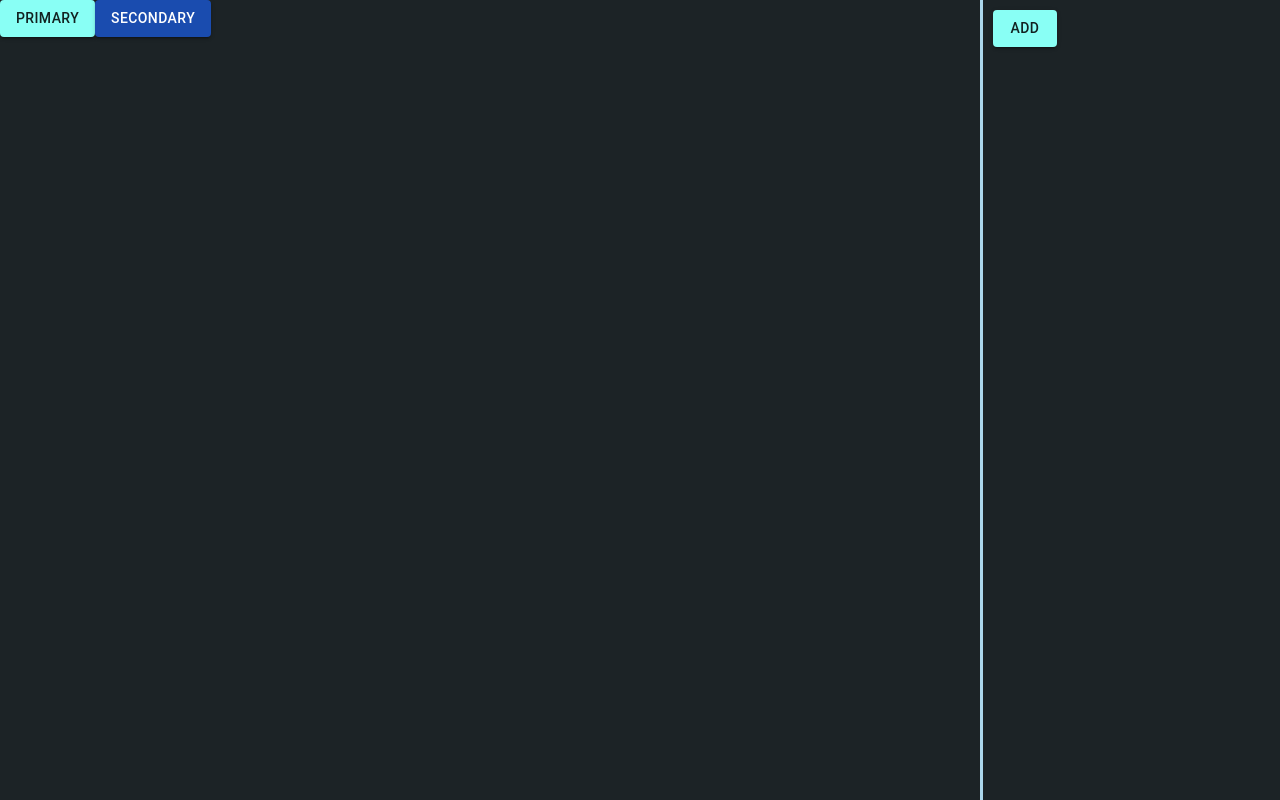
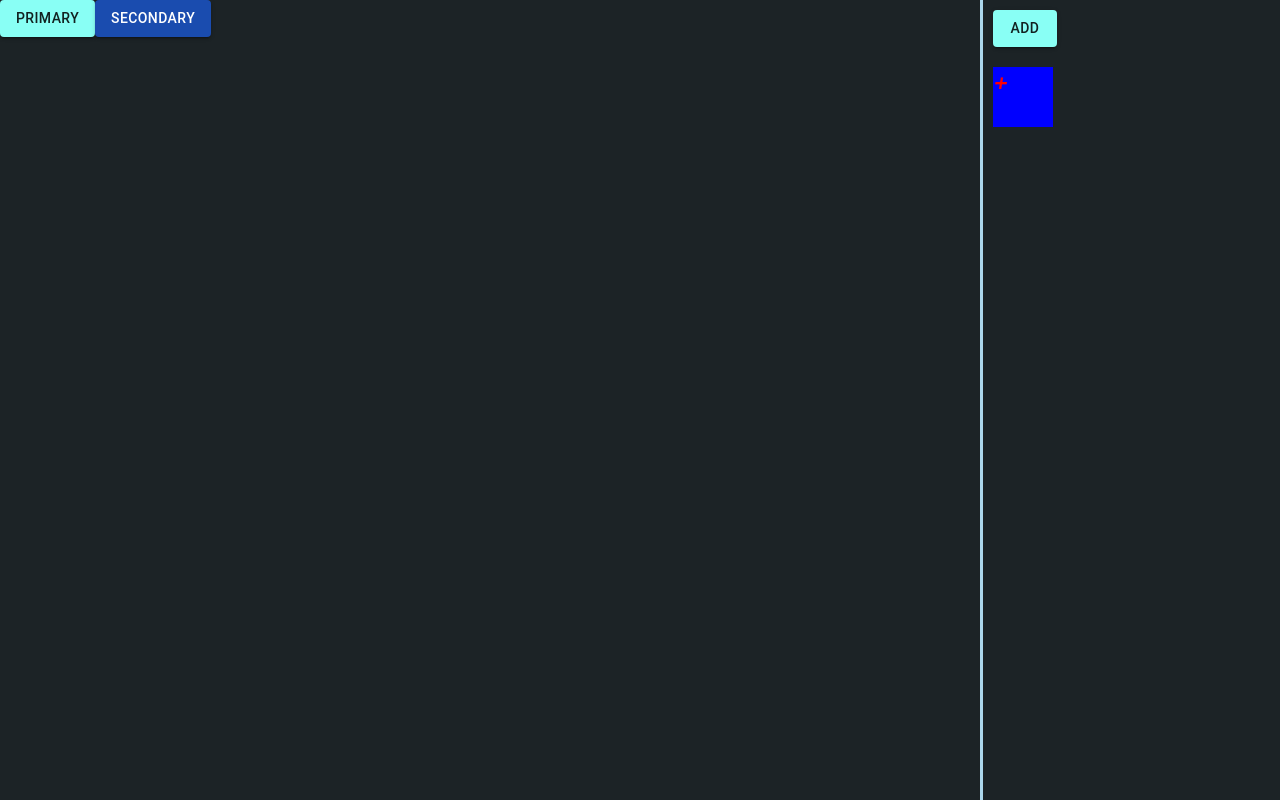
Before and after one commit to code-with-blanc/p5x-playground, a React (Create React App) app: page / in a window 1280 px wide. Built offline with nearby package versions, Linux system fonts and the light colour scheme.

Commit message:
Add styled-components

```diff
--- a/package.json
+++ b/package.json
@@ -7,11 +7,13 @@
     "@testing-library/jest-dom": "^4.2.4",
     "@testing-library/react": "^9.5.0",
     "@testing-library/user-event": "^7.2.1",
+    "@types/styled-components": "^5.1.0",
     "react": "^16.13.0",
     "react-dom": "^16.13.0",
     "react-redux": "^7.2.0",
     "react-scripts": "3.4.0",
     "redux": "^4.0.5",
+    "styled-components": "^5.1.0",
     "typescript": "^3.8.3"
   },
   "scripts": {
--- /dev/null
+++ b/src/common/fab/fab.tsx
@@ -0,0 +1,48 @@
+import React from 'react'
+
+import styled from 'styled-components';
+
+// .fab {
+//   width: 70px;
+//   height: 70px;
+//   backgroundColor: 'red',
+//   borderRadius: '50%',
+//   box-shadow: 0 6px 10px 0 #666;
+//   transition: all 0.1s ease-in-out;
+
+//   font-size: 50px;
+//   color: white;
+//   text-align: center;
+//   line-height: 70px;
+
+//   position: fixed;
+//   right: 50px;
+//   bottom: 50px;
+// }
+
+interface FabProps {
+  className?: string;
+}
+
+const Div = styled.div`
+    width: 60px;
+    height: 60px;
+    background-color: blue;
+
+    i {
+      font-size: 150%;
+      font-weight: 500;
+
+      color: red;
+    }
+`;
+
+const Fab = ({ className } : FabProps) => {
+  return (
+    <Div className={className}>
+      <i>+</i>
+    </Div>
+  )
+};
+
+export default Fab;
--- a/src/features/sidebar/views/sidebar.tsx
+++ b/src/features/sidebar/views/sidebar.tsx
@@ -2,6 +2,7 @@ import React from 'react';
 import Button from '@material-ui/core/Button';
 
 import { Sketch } from '../types/sketch';
+import Fab from '../../../common/fab/fab';
 
 interface SidebarProps {
   className: string;
@@ -35,6 +36,10 @@ const Sidebar = ({
           Add
         </Button>
       </div>
+
+      <div style={{padding: "10px"}}>
+        <Fab />
+      </div>
     </div>
 );
 
```
Also changed, not shown: 1 other file (tests, documents, lock files or other folders).
